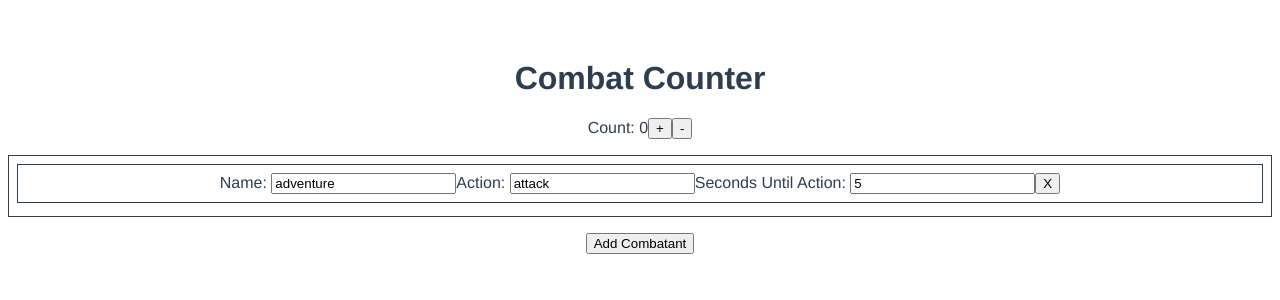
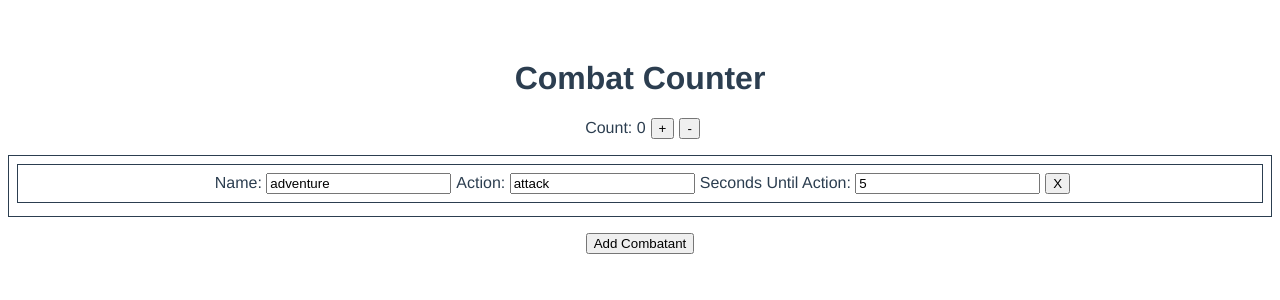
Before and after one commit to borkin8r/combat-counter, a Vue app: page / in a window 1280 px wide. Shown: the top 300 px of the page. Built offline with nearby package versions, Linux system fonts and the light colour scheme.

Commit message:
added left margins to inputs to increase spacing

```diff
--- a/src/components/Character.vue
+++ b/src/components/Character.vue
@@ -43,4 +43,7 @@ export default {
     .character {
         display: inline;
     }
+    label {
+        margin-left: 5px;
+    }
 </style>
--- a/src/components/CombatCounter.vue
+++ b/src/components/CombatCounter.vue
@@ -1,7 +1,7 @@
 <template>
   <div class="combat-counter">
     <h1>Combat Counter</h1>
-  <div>
+  <div class="counter">
     <label>Count: {{ count }}</label>
     <button v-on:click="incrementCount">+</button>
     <button v-on:click="decrementCount">-</button>
@@ -75,7 +75,14 @@ li {
   padding: 0.5rem;
   margin-bottom: 5px;
 }
+li > button {
+  margin-left: 5px;
+}
 a {
   color: #42b983;
 }
+
+.counter > label, .counter > button {
+  margin-left: 5px;
+}
 </style>
```
